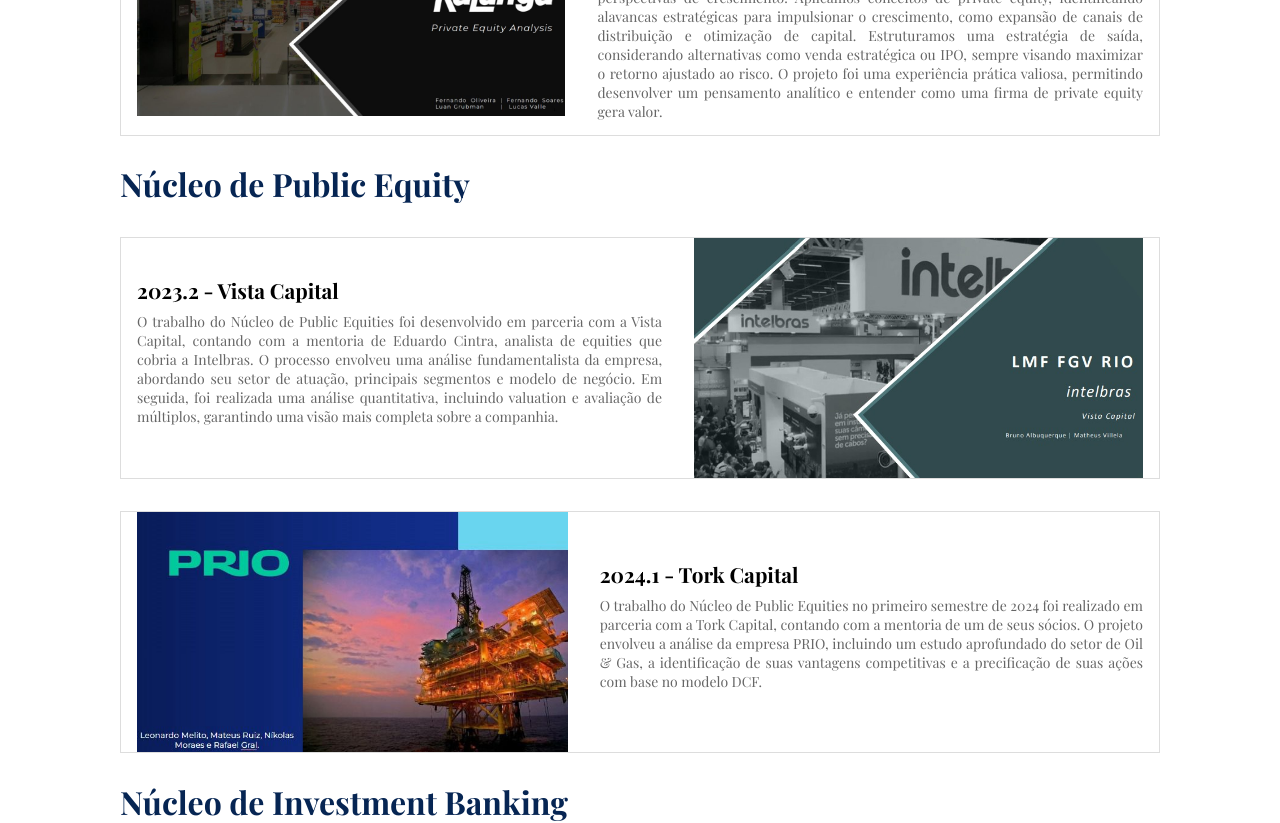
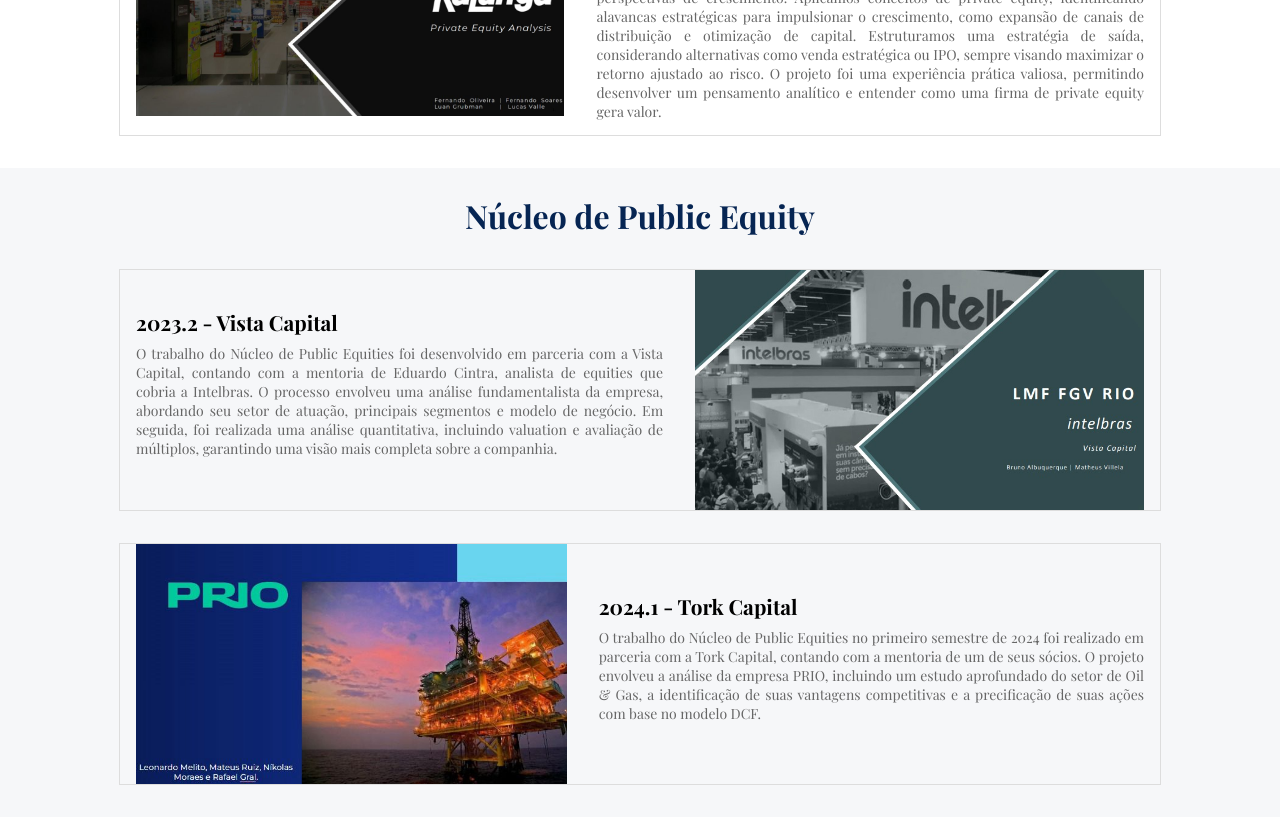
Before and after one commit to digital-fgv-jr/sitelmf, a React (Create React App) app: page /projetos in a window 1280 px wide. Shown: the part 1320-2143 px from the top of the page. Built offline with nearby package versions, Linux system fonts and the light colour scheme; a web font is replaced by a local one.

Commit message:
projetos background edited

```diff
--- a/src/styles/pages/projetos.css
+++ b/src/styles/pages/projetos.css
@@ -1,12 +1,21 @@
-.core-container{
+.core-container {
   margin-bottom: 2rem;
+  width: 100%;
+}
+
+.core:nth-child(even) {
+  background-color: #06255309;
 }
 
 .core {
   display: flex;
   flex-direction: column;
   gap: 2rem;
-  width: 65rem;
+  width: 100%;
+  max-width: 100rem;
+  align-items: center;
+  padding-bottom: 2rem;
+  padding-left: 0;
 }
 
 .core-title {
@@ -17,6 +26,8 @@
 }
 
 .project {
+  width: 100%;
+  max-width: 65rem;
   display: flex;
   align-items: center;
   border: 0.05rem solid #ddd;
```
